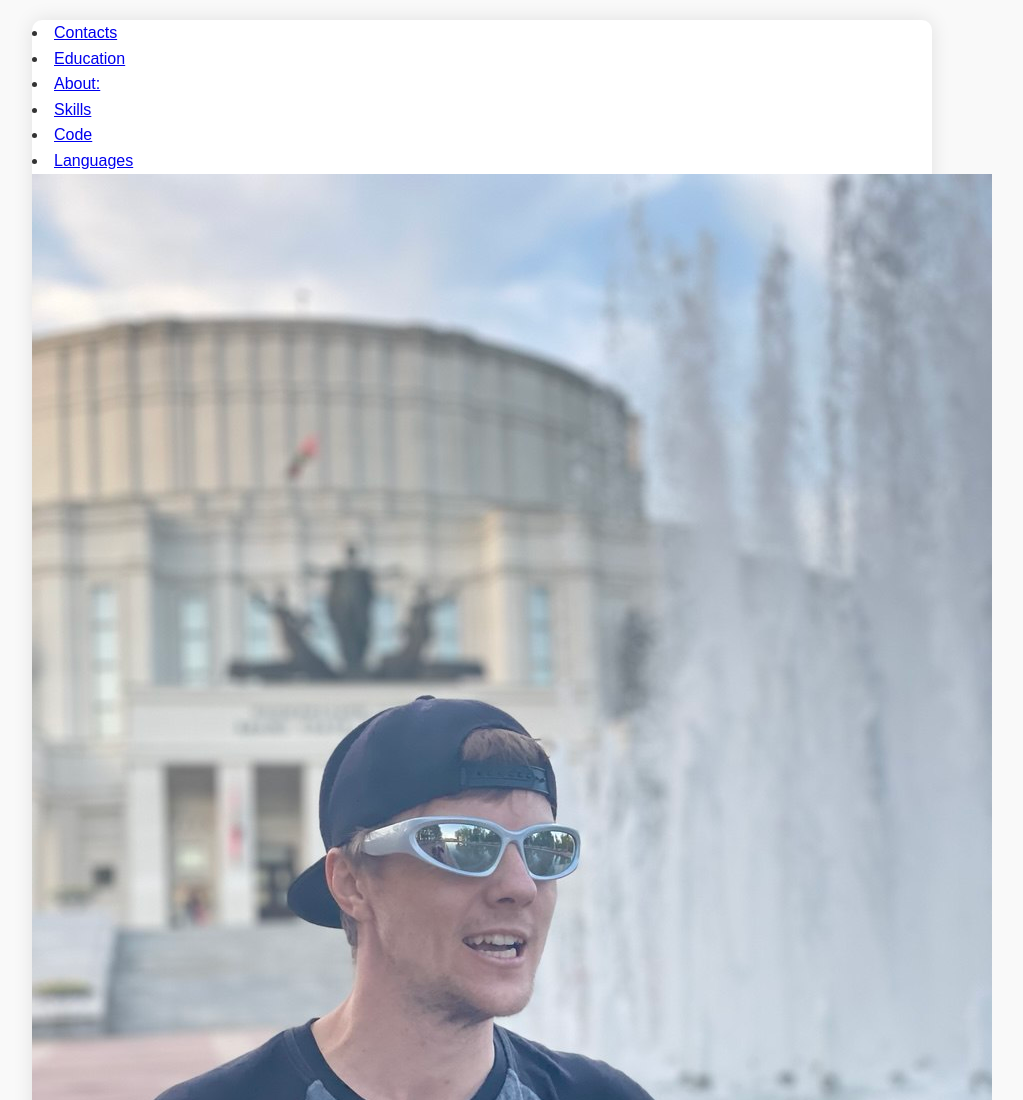
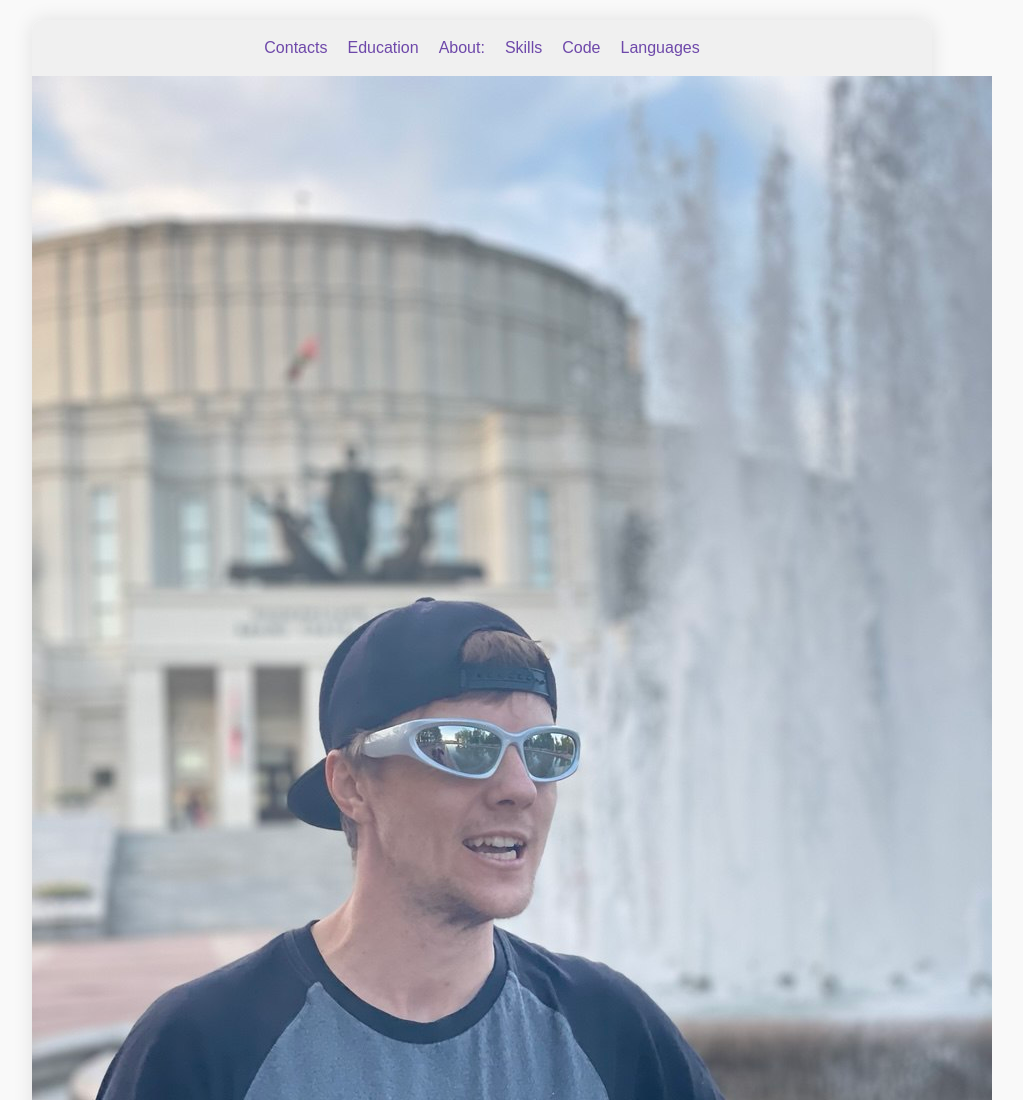
Before and after one commit to stuff-by/rsschool-cv, a plain HTML site: page index.html in a window 1280 px wide. Shown: the top 1100 px of the page, without its empty margins (158-1181 px from the left). Drawn offline with Linux system fonts and the light colour scheme.

Commit message:
style: add navigaion

```diff
--- a/index.html
+++ b/index.html
@@ -11,12 +11,14 @@
         <!--навигация-->
         <header class="header">
             <nav class="nav">
+                <ul class="nav-list">
                     <li class="nav-item"><a href="#contacts" class="nav-link">Contacts</a></li>
                     <li class="nav-item"><a href="#education" class="nav-link">Education</a></li>
                     <li class="nav-item"><a href="#About:" class="nav-link">About:</a></li>
                     <li class="nav-item"><a href="#skills" class="nav-link">Skills</a></li>
                     <li class="nav-item"><a href="#code" class="nav-link">Code</a></li>
                     <li class="nav-item"><a href="#english" class="nav-link">Languages</a></li>
+                </ul>
             </nav>
             <div class="profile">
                 <img src="image.jpg" alt="Loseu Siarhei" class="photo">
--- a/style.css
+++ b/style.css
@@ -28,3 +28,26 @@ body {
     border-radius: 10px;
     box-shadow: 0 0 20px rgba(0, 0, 0, 0.1);
 }
+
+/*навигация*/
+.nav {
+    background: var(--nav-bg);
+    padding: 15px 30px;
+    border-radius: 10px 10px 0 0;
+}
+
+.nav-list {
+    display: flex;
+    justify-content: center;
+    list-style: none;
+    padding: 0;
+    margin: 0;
+    gap: 20px;
+}
+
+.nav-link {
+    color: var(--primary-color);
+    text-decoration: none;
+    font-weight: 500;
+    transition: color 0.3s;
+}
```
